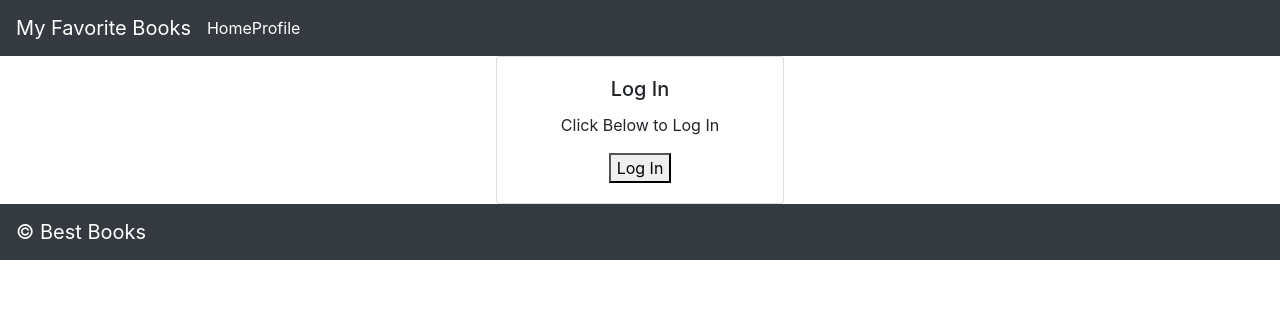
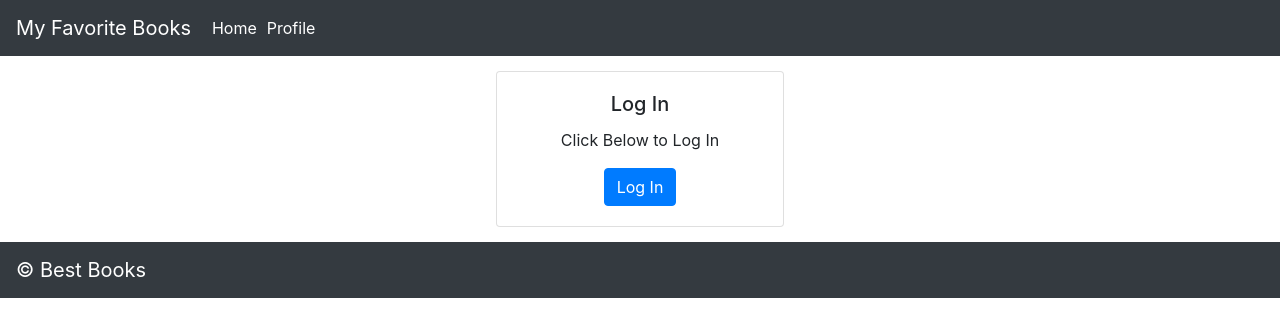
Before and after one commit to markjackson28/can-of-books-frontend, a React (Create React App) app: page / in a window 1280 px wide. Shown: the top 336 px of the page. Built offline with nearby package versions, Linux system fonts and the light colour scheme.

Commit message:
finished lab13

```diff
--- a/src/AddBookForm.js
+++ b/src/AddBookForm.js
@@ -2,6 +2,7 @@ import React from 'react';
 import Form from 'react-bootstrap/Form';
 import Container from 'react-bootstrap/Container';
 import Button from 'react-bootstrap/Button';
+import { withAuth0 } from '@auth0/auth0-react';
 
 
 
@@ -12,9 +13,10 @@ class AddBookForm extends React.Component {
     let title = e.target.title.value;
     let description = e.target.description.value;
     let status = e.target.status.value;
-    let email = e.target.email.value;
+    let email = this.props.auth0.user.email;
     console.log(title, description, status, email);
     this.props.handleCreate({title, description, status, email});
+    this.props.handleCloseModal();
   }
 
   render() {
@@ -26,23 +28,23 @@ class AddBookForm extends React.Component {
 
             <Form.Group controlId="title">
               <Form.Label>Book Title</Form.Label>
-              <Form.Control type="text" />
+              <Form.Control type="text" placeholder="Enter title" required/>
             </ Form.Group>
 
             <Form.Group controlId="description">
               <Form.Label>Book Description</Form.Label>
-              <Form.Control type="text" />
+              <Form.Control type="text" placeholder="Enter description" required/>
             </ Form.Group>
 
             <Form.Group controlId="status">
               <Form.Label>Book Status</Form.Label>
-              <Form.Control type="text" />
+              <Form.Control type="text" placeholder="Enter status" required/>
             </ Form.Group>
 
-            <Form.Group controlId="email">
+            {/* <Form.Group controlId="email">
               <Form.Label>Email</Form.Label>
-              <Form.Control type="text" />
-            </ Form.Group>
+              <Form.Control type="text" placeholder="Enter email" required/>
+            </ Form.Group> */}
 
             <Button type="submit">
               Save Book
@@ -54,4 +56,4 @@ class AddBookForm extends React.Component {
   }
 }
 
-export default AddBookForm;
+export default withAuth0(AddBookForm);
--- a/src/BestBooks.css
+++ b/src/BestBooks.css
@@ -7,6 +7,7 @@
 }
 .carousel-inner{
   height: 128px;
+  /* height: 160px; */
 }
 .carousel-caption{
   color: black;
--- a/src/BestBooks.js
+++ b/src/BestBooks.js
@@ -18,27 +18,25 @@ class MyFavoriteBooks extends React.Component {
     this.state = {
       books: [],
       showModal: false,
-      // renderBooks: false,
     }
   }
 
   // Task 2 card 2: GET Request
   componentDidMount = async () => {
-    const { getIdTokenClaims } = this.props.auth0;
+    const { getIdTokenClaims, user } = this.props.auth0;
     let tokenClaims = await getIdTokenClaims();
     const jwt = tokenClaims.__raw;
     console.log('jwt: ', jwt);
     const config = {
       headers: { "Authorization": `Bearer ${jwt}` },
-      // Allow access on backend to see data
-      // params: {email: this.props.auth0.user.email},
+      // Sending email to backend
+      params: {email: user.email},
     };
 
     const results = await axios.get('http://localhost:3001/books', config);
     console.log(results.data);
     this.setState({
       books: results.data,
-      // renderBooks: true,
     });
   }
 
@@ -58,7 +56,17 @@ class MyFavoriteBooks extends React.Component {
   // Deletes Books
   handleDelete = async (id) => {
     try {
-      await axios.delete(`http://localhost:3001/delete-book/${id}`)
+      const { getIdTokenClaims } = this.props.auth0;
+      let tokenClaims = await getIdTokenClaims();
+      const jwt = tokenClaims.__raw;
+      console.log('jwt: ', jwt);
+      const config = {
+        headers: { "Authorization": `Bearer ${jwt}` },
+        // Sending email to backend
+        params: {email: this.props.auth0.user.email},
+      };
+
+      await axios.delete(`http://localhost:3001/delete-book/${id}`, config)
       let remainingBooks = this.state.books.filter(book => book._id !== id);
       this.setState({
         books: remainingBooks,
@@ -82,12 +90,12 @@ class MyFavoriteBooks extends React.Component {
 
   render() {
     const { isAuthenticated } = this.props.auth0;
-    // Mapping over book
+    // Mapping over books for Carousel
     let carouselItem = this.state.books.map(book => (
       <Carousel.Item key={book._id}>
         <Carousel.Caption>
-          <h4>{book.title}</h4>
-          <h5>{book.description}</h5>
+          <h3>{book.title}</h3>
+
         </Carousel.Caption>
       </Carousel.Item>
     ));
@@ -100,7 +108,7 @@ class MyFavoriteBooks extends React.Component {
           This is a collection of my favorite books
         </p>
         {isAuthenticated ?
-          <button onClick={this.props.makeRequest}>Make Request to Server</button> :
+          <Button variant="outline-primary" onClick={this.props.makeRequest}>Make Request to Server</Button> :
           ''}
         {/* Conditional logic if books arr is > 0, display books */}
         {this.state.books.length > 0 ?
@@ -110,13 +118,13 @@ class MyFavoriteBooks extends React.Component {
             </Carousel>
           </Container>
           : ''}
-        {/* <AddBookForm handleCreate={this.handleCreate} /> */}
         <Container>
           <ListGroup>
             {this.state.books.length > 0 ?
               this.state.books.map(book => (
                 <ListGroup.Item key={book._id}>
-                  <h3>{book.title}</h3>
+                  <h4>Title: {book.title}</h4>
+                  <h5>Description: {book.description}</h5>
                   <Button variant="outline-danger" size="sm" onClick={() => this.handleDelete(book._id)}>
                     Delete Book
                   </Button>
--- a/src/BookFormModal.js
+++ b/src/BookFormModal.js
@@ -15,7 +15,7 @@ class BookFormModal extends React.Component {
           </Modal.Header>
 
           <Modal.Body>
-            <AddBookForm handleCreate={this.props.handleCreate} />
+            <AddBookForm handleCreate={this.props.handleCreate} handleCloseModal={this.props.handleCloseModal}/>
           </Modal.Body>
 
           {/* <Modal.Footer>
--- a/src/Header.css
+++ b/src/Header.css
@@ -5,3 +5,7 @@ a{
 a:hover{
   color:darkgrey;
 }
+
+.navButtons {
+  padding: 5px;
+}
--- a/src/Header.js
+++ b/src/Header.js
@@ -12,8 +12,8 @@ class Header extends React.Component {
     return(
       <Navbar collapseOnSelect expand="lg" bg="dark" variant="dark">
         <Navbar.Brand>My Favorite Books</Navbar.Brand>
-        <Link to="/">Home</Link>
-        <Link to="/profile">Profile</Link>
+        <Link to="/" className="navButtons" >Home</Link>
+        <Link to="/profile" className="navButtons">Profile</Link>
         {/* TODO: if the user is logged in, render the `LogoutButton` - if the user is logged out, render the `LoginButton` */}
         {isAuthenticated ? <LogoutButton /> : ''}
       </Navbar>
--- a/src/LogInButton.js
+++ b/src/LogInButton.js
@@ -2,12 +2,13 @@
 // https://manage.auth0.com/dashboard/us/dev-b-6iwqw4/applications/eVYRk5qG0s5Fxd7FHZldzgDDfPR0cN8E/quickstart
 
 import React from "react";
+import Button from "react-bootstrap/Button"
 import { useAuth0 } from "@auth0/auth0-react";
 
 const LoginButton = () => {
   const { loginWithRedirect } = useAuth0();
 
-  return <button onClick={() => loginWithRedirect()}>Log In</button>;
+  return <Button onClick={() => loginWithRedirect()}>Log In</Button>;
 };
 
 export default LoginButton;
--- a/src/Login.css
+++ b/src/Login.css
@@ -1,4 +1,7 @@
 .card{
+  width: max-content;
   margin: auto;
   text-align: center;
+  margin-top: 15px;
+  margin-bottom: 15px;
 }
--- a/src/LogoutButton.js
+++ b/src/LogoutButton.js
@@ -1,13 +1,14 @@
 import React from "react";
 import { useAuth0 } from "@auth0/auth0-react";
+import  Button  from "react-bootstrap/Button";
 
 const LogoutButton = () => {
   const { logout } = useAuth0();
 
   return (
-    <button onClick={() => logout({ returnTo: window.location.origin })}>
+    <Button variant="secondary" size="sm" onClick={() => logout({ returnTo: window.location.origin })}>
       Log Out
-    </button>
+    </Button>
   );
 };
 
```
Also changed, not shown: src/App.js (+5 -5 lines), 1 other file (tests, documents, lock files or other folders).
